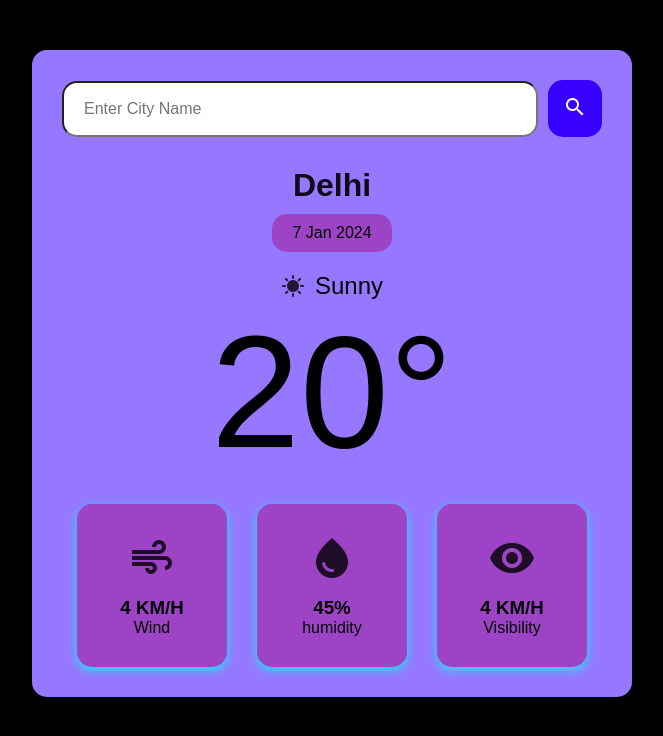
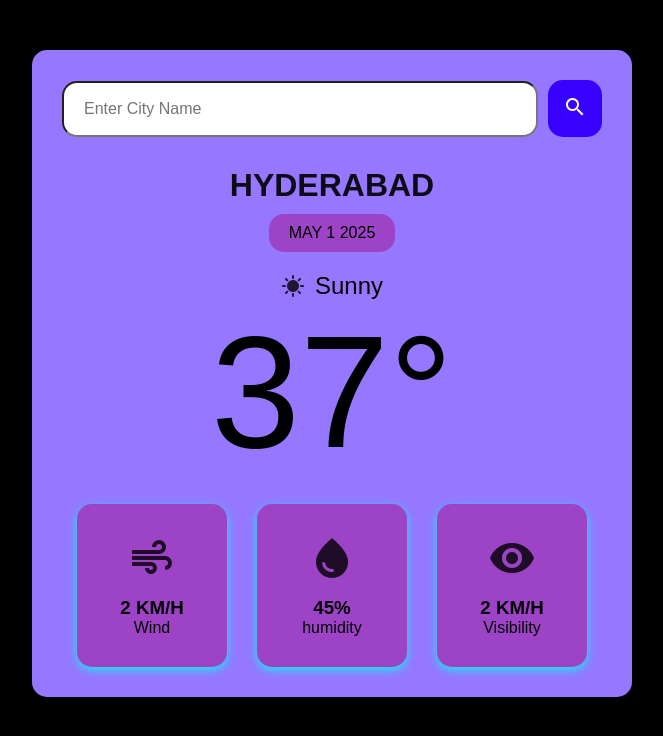
Before and after one commit to jaswanth66g7/prodigy_wd_05, a plain HTML site: page index.html in a window 1280 px wide. Shown: the whole page, without its empty margins (308-971 px from the left). Drawn offline with Linux system fonts and the light colour scheme.

Commit message:
Update index.html

```diff
--- a/index.html
+++ b/index.html
@@ -23,21 +23,21 @@
                 </button>
             </form>
             <div class="city-date-section">
-                <h2 class="city">Delhi</h2>
-                <p class="date">7 Jan 2024</p>
+                <h2 class="city">HYDERABAD</h2>
+                <p class="date">MAY 1 2025</p>
             </div>
             <div class="temperature-info">
                 <div class="description">
                     <i class="material-icons">sunny</i>
                     <span class="description-text">Sunny</span>
                 </div>
-                <div class="temp">20°</div>
+                <div class="temp">37°</div>
             </div>
             <div class="additional-info">
                 <div class="wind-info">
                     <i class="material-icons">air</i>
                     <div>
-                        <h3 class="wind-speed">4 KM/H</h3>
+                        <h3 class="wind-speed">2 KM/H</h3>
                         <p class="wind-label">Wind</p>
                     </div>
                 </div>
@@ -51,7 +51,7 @@
                 <div class="visibility-info">
                     <i class="material-icons">visibility</i>
                     <div>
-                        <h3 class="visibility-distance">4 KM/H</h3>
+                        <h3 class="visibility-distance">2 KM/H</h3>
                         <p class="visibility">Visibility</p>
                     </div>
                 </div>
```
